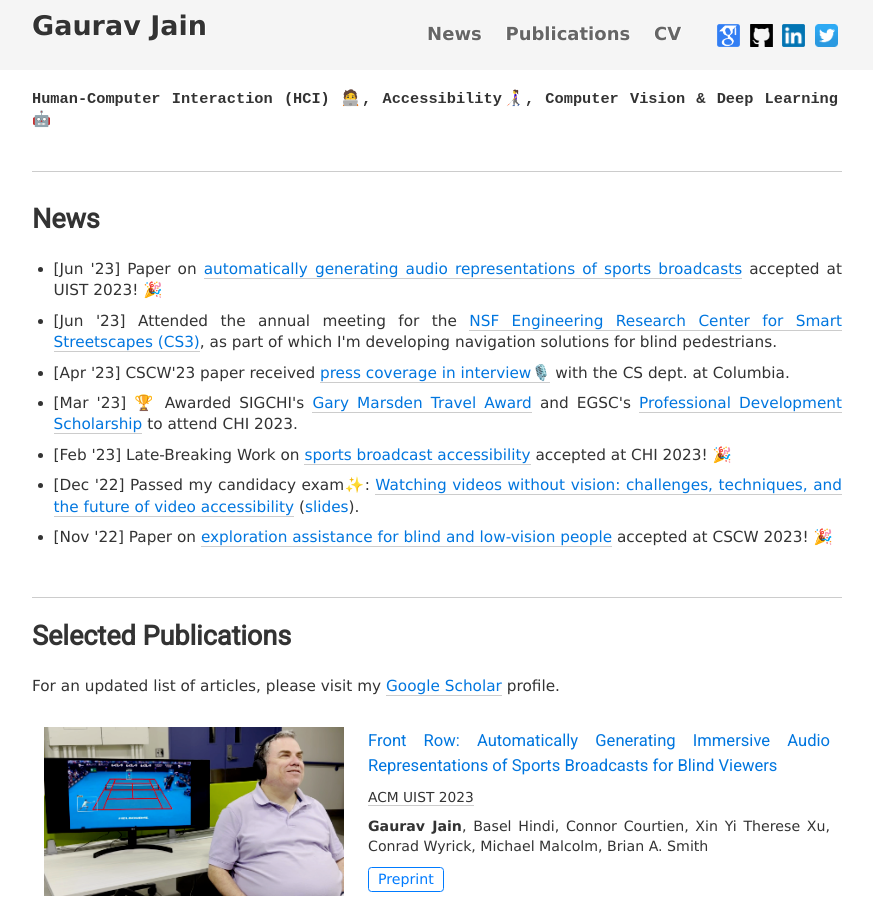
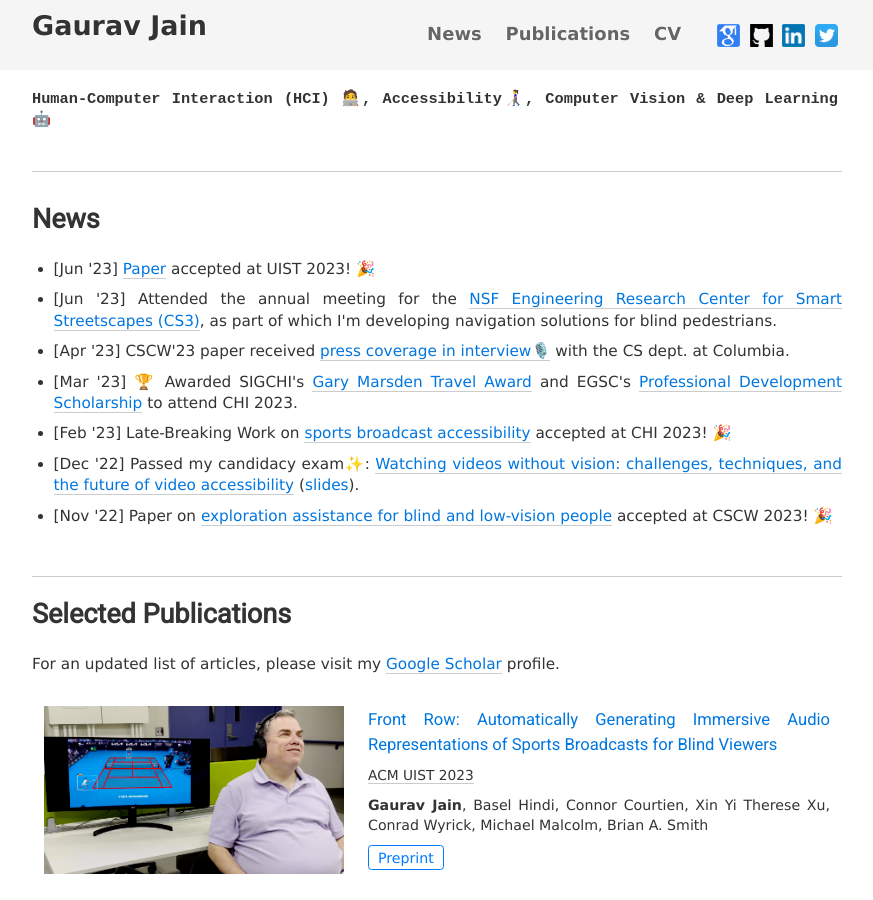
Before and after one commit to Gaurav1302/gaurav1302.github.io, a Jekyll site: the page built from index.html, in a window 1280 px wide and 900 px high, scrolled down 353 px. Shown: the whole window, without its empty margins (203-1076 px from the left). Built offline with Jekyll 4.4.1, drawn with Linux system fonts in a browser that asks for light colours; nearby versions of some CDN libraries.

Commit message:
fixed uist news link text

```diff
--- a/index.html
+++ b/index.html
@@ -72,7 +72,7 @@
             <ul>
               <li>
                 <p> <span class="news_date">[Jun '23] </span>
-                  Paper on <a href="https://gaurav1302.github.io/files/Front Row - camera ready.pdf"; class="uline-black">automatically generating audio representations of sports broadcasts</a> accepted at UIST 2023! <span role="img" aria-label="Confetti">🎉</span>
+                  <a href="https://gaurav1302.github.io/files/Front Row - camera ready.pdf"; class="uline-black">Paper</a> accepted at UIST 2023! <span role="img" aria-label="Confetti">🎉</span>
                 </p>
               </li>
               <li>
```
